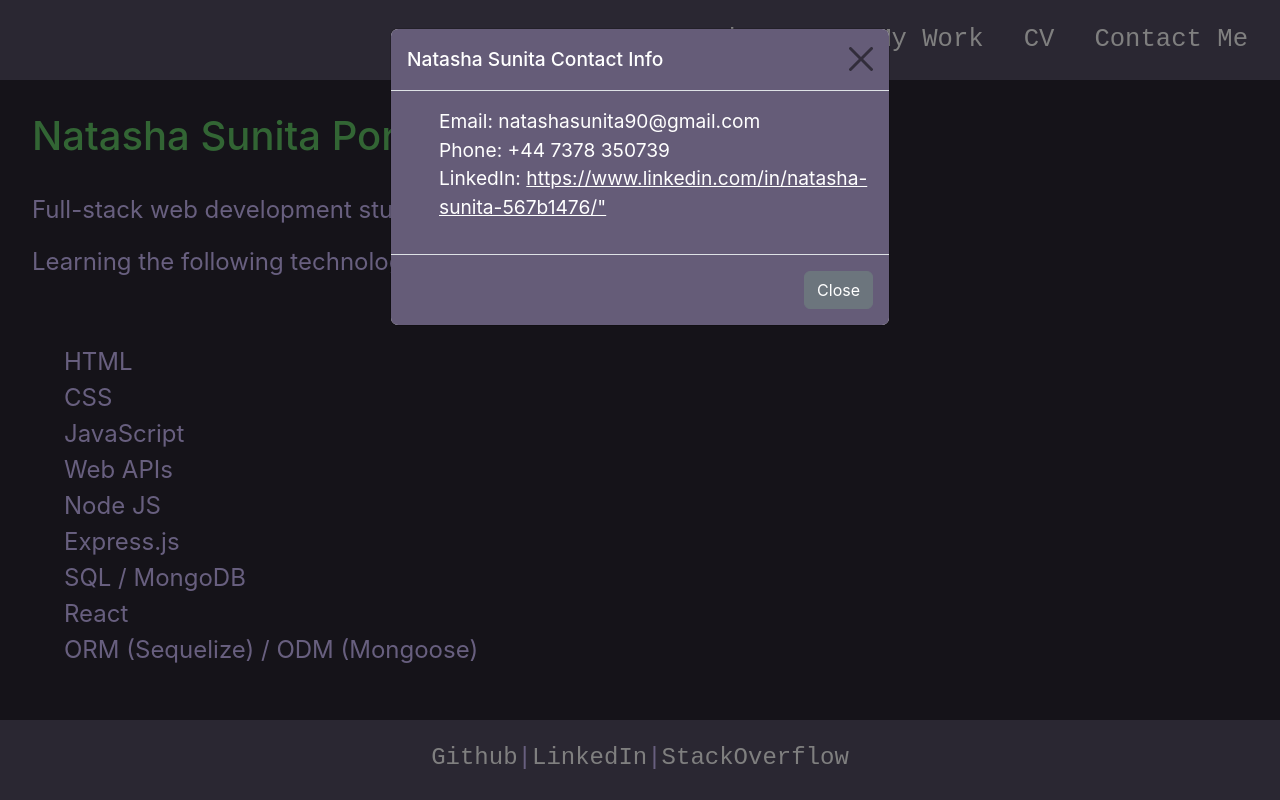
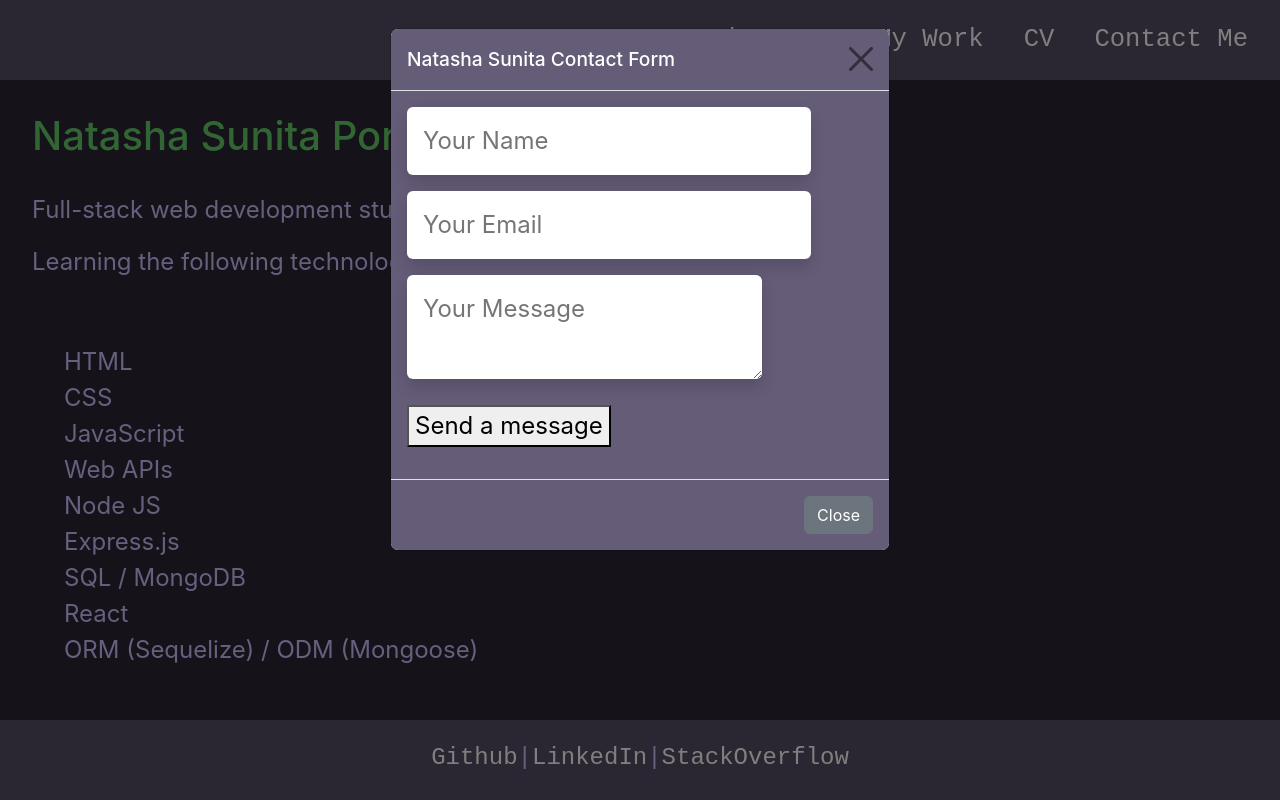
Before and after one commit to LonelyOrphan/react-portfolio, a React (Create React App) app in the folder portfolio/: page / in a window 1280 px wide. Both pictures are taken after a click on the button "Contact Me". Built offline with nearby package versions, Linux system fonts and the light colour scheme; grey boxes are pictures that could not be loaded.

Commit message:
added validation to contact form fields

```diff
--- a/portfolio/src/components/ContactModal.js
+++ b/portfolio/src/components/ContactModal.js
@@ -1,36 +1,75 @@
-import React, { useState } from "react";
 import Button from "react-bootstrap/Button";
 import Modal from "react-bootstrap/Modal";
+import React, { useState } from "react";
 
 export default function ContactModal(props) {
-  // const [show, setShow] = useState(false);
+  const [inputName, setInputName] = useState("Your Name");
+  const [inputEmail, setInputEmail] = useState("Your Email");
+  const [inputMessage, setInputMessage] = useState("Your Message");
+
+  const updateName = () => {
+    setInputName("This name is required");
+  };
+
+  const updateEmail = () => {
+    setInputEmail("Your email is required");
+  };
+
+  const updateMessage = () => {
+    setInputMessage("Your Message is required");
+  };
+
   const handleClose = () => {
     console.log("close");
     props.setShow(false);
   };
+
   return (
     <>
       <Modal show={props.isVisible} onHide={handleClose}>
         <Modal.Header className="contact-modal" closeButton>
           <Modal.Title className="contact-modal contact-text">
-            Natasha Sunita Contact Info
+            Natasha Sunita Contact Form
           </Modal.Title>
         </Modal.Header>
         <Modal.Body className="contact-modal">
           {" "}
-          <ul className="contact-text">
-            <li>Email: natashasunita90@gmail.com</li>
-            <li>Phone: +44 7378 350739</li>
-            <li>
-              LinkedIn:{" "}
-              <a
-                className="contact-text"
-                href="https://www.linkedin.com/in/natasha-sunita-567b1476/"
-              >
-                https://www.linkedin.com/in/natasha-sunita-567b1476/"
-              </a>
-            </li>
-          </ul>
+          <form>
+            <div className="mb-3 pt-0">
+              <input
+                type="text"
+                placeholder={inputName}
+                name="name"
+                onBlur={updateName}
+                className="px-3 py-3 placeholder-gray-400 text-gray-600 relative bg-white bg-white rounded text-sm border-0 shadow outline-none focus:outline-none focus:ring w-full"
+                required
+              />
+            </div>
+            <div className="mb-3 pt-0">
+              <input
+                type="email"
+                placeholder={inputEmail}
+                name="email"
+                onBlur={updateEmail}
+                className="px-3 py-3 placeholder-gray-400 text-gray-600 relative bg-white bg-white rounded text-sm border-0 shadow outline-none focus:outline-none focus:ring w-full"
+                required
+              />
+            </div>
+            <div className="mb-3 pt-0">
+              <textarea
+                placeholder={inputMessage}
+                name="message"
+                onBlur={updateMessage}
+                className="px-3 py-3 placeholder-gray-400 text-gray-600 relative bg-white bg-white rounded text-sm border-0 shadow outline-none focus:outline-none focus:ring w-full"
+                required
+              />
+            </div>
+            <div className="mb-3 pt-0">
+              <button className="submitBtn" type="submit">
+                Send a message
+              </button>
+            </div>
+          </form>
         </Modal.Body>
         <Modal.Footer className="contact-modal">
           <Button variant="secondary" onClick={handleClose}>
--- a/portfolio/src/components/Content.js
+++ b/portfolio/src/components/Content.js
@@ -35,7 +35,7 @@ export default function Content(props) {
     return (
       <Container className="justify-content-center">
         <Row className="mb-5">
-          <Col sm={12} md={6} lg={6} xl={6}>
+          <Col sm={12} md={6} lg={6} xl={4}>
             {" "}
             <Project
               title={"Password Generator"}
@@ -44,13 +44,22 @@ export default function Content(props) {
               image="passwordgeneratorscreenshot_resized.jpg"
             />
           </Col>
-          <Col sm={12} md={6} lg={6} xl={6}>
+          <Col sm={12} md={6} lg={6} xl={4}>
             {" "}
             <Project
               title={"Day Planner"}
               projectURL="https://lonelyorphan.github.io/day-planner/"
               repoLink="https://github.com/LonelyOrphan/day-planner"
               image="dayplannerscreenshot_resized.jpg"
+            />
+          </Col>
+          <Col sm={12} md={6} lg={6} xl={4}>
+            {" "}
+            <Project
+              title={"Code Quiz"}
+              projectURL="https://lonelyorphan.github.io/timed-code-quiz/"
+              repoLink="https://github.com/LonelyOrphan/timed-code-quiz"
+              image="codequizscreenshot_resized.jpg"
             />
           </Col>
         </Row>
```
Also changed, not shown: portfolio/src/components/FieldReq.js (added, +21 -0 lines), portfolio/public/images/codequizscreenshot_resized.jpg (added).
